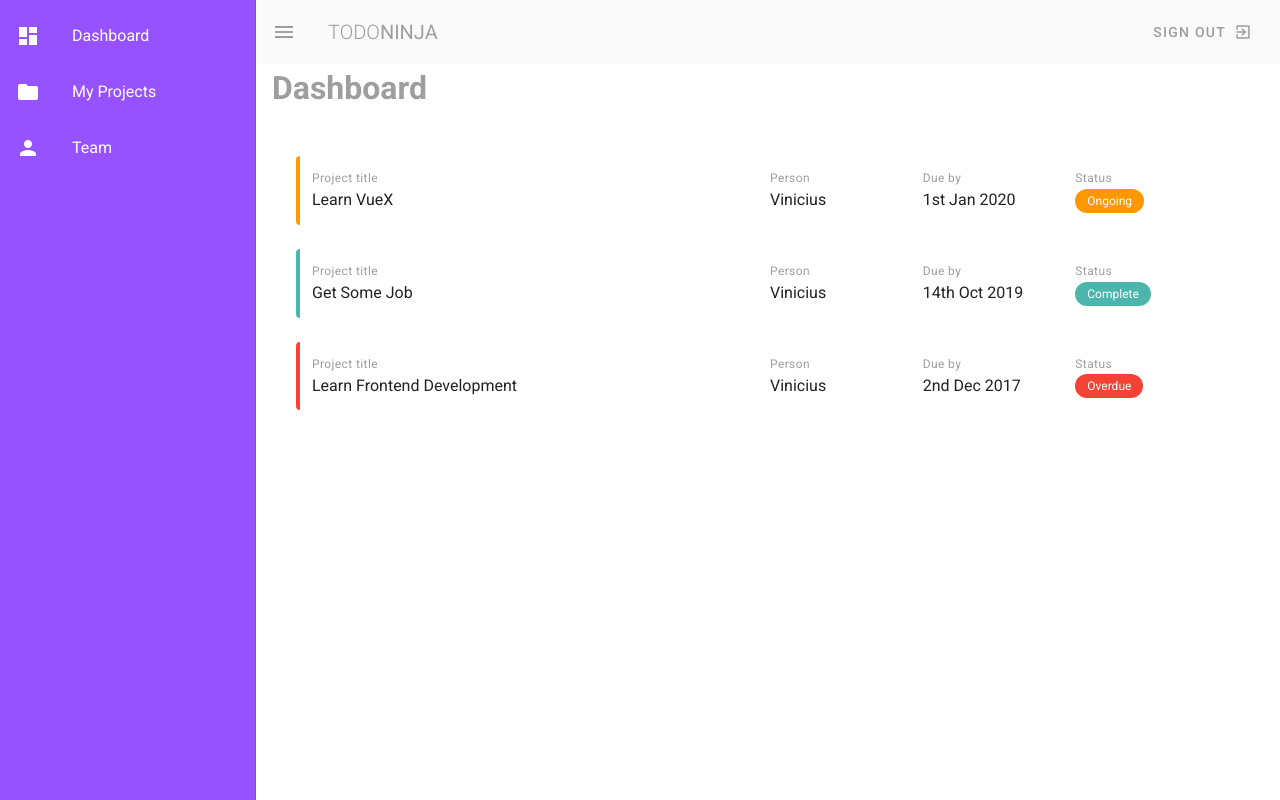
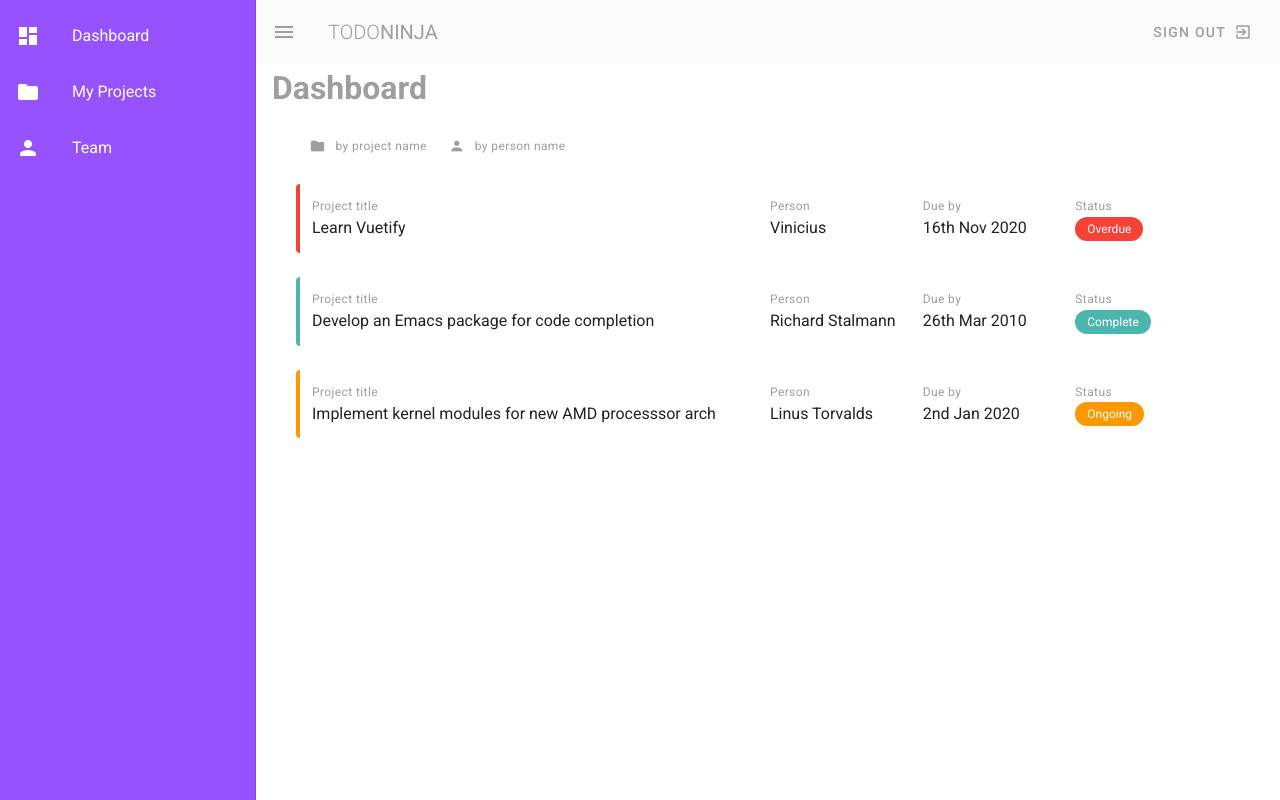
Before and after one commit to esvd/ToDo-Ninja-Tutorial, a Vue app: page / in a window 1280 px wide. Built offline with nearby package versions, Linux system fonts and the light colour scheme.

Commit message:
tutorial 17 - sorting projects

```diff
--- a/src/views/Dashboard.vue
+++ b/src/views/Dashboard.vue
@@ -2,6 +2,26 @@
   <div class="dashboard">
     <h1 class="subheading grey--text">Dashboard</h1>
     <v-container class="my-5">
+      <v-row class="mb-3 pl-7">
+        <v-tooltip top>
+          <template v-slot:activator="{ on }">
+            <v-btn small text color="grey" @click="sortBy('title')" v-on="on">
+              <v-icon left small>folder</v-icon>
+              <span class="caption text-lowercase">by project name</span>
+            </v-btn>
+          </template>
+          <span>Sort projects by Title</span>
+        </v-tooltip>
+        <v-tooltip top>
+          <template v-slot:activator="{ on }">
+            <v-btn small text color="grey" @click="sortBy('person')" v-on="on">
+              <v-icon left small>person</v-icon>
+              <span class="caption text-lowercase">by person name</span>
+            </v-btn>
+          </template>
+          <span>Sort projects by Person</span>
+        </v-tooltip>
+      </v-row>
       <v-card flat v-bind:class="`pa-3`" v-for="(project, id) in projects" :key="id">
         <v-row no-gutters v-bind:class="`pa-3 project ${project.status}`">
           <v-col cols="12" md="6">
@@ -38,24 +58,24 @@ export default {
       projects: [
         {
           id: 1,
-          title: "Learn VueX",
+          title: "Learn Vuetify",
           person: "Vinicius",
-          due: "1st Jan 2020",
-          status: "Ongoing"
+          due: "16th Nov 2020",
+          status: "Overdue"
         },
         {
           id: 2,
-          title: "Get Some Job",
-          person: "Vinicius",
-          due: "14th Oct 2019",
+          title: "Develop an Emacs package for code completion",
+          person: "Richard Stalmann",
+          due: "26th Mar 2010",
           status: "Complete"
         },
         {
           id: 3,
-          title: "Learn Frontend Development",
-          person: "Vinicius",
-          due: "2nd Dec 2017",
-          status: "Overdue"
+          title: "Implement kernel modules for new AMD processsor arch",
+          person: "Linus Torvalds",
+          due: "2nd Jan 2020",
+          status: "Ongoing"
         }
       ]
     };
@@ -69,11 +89,12 @@ export default {
   },
   methods: {
     vchipStyle(status) {
-      /* eslint-disable no-console */
-      console.log(status);
       if (status == "Complete") return "teal lighten-2";
       if (status == "Ongoing") return "orange";
       if (status == "Overdue") return "red";
+    },
+    sortBy(prop) {
+      this.projects.sort((a, b) => (a[prop] < b[prop] ? -1 : 1));
     }
     // displaySize() {
     //   /* eslint-disable no-console */
```
